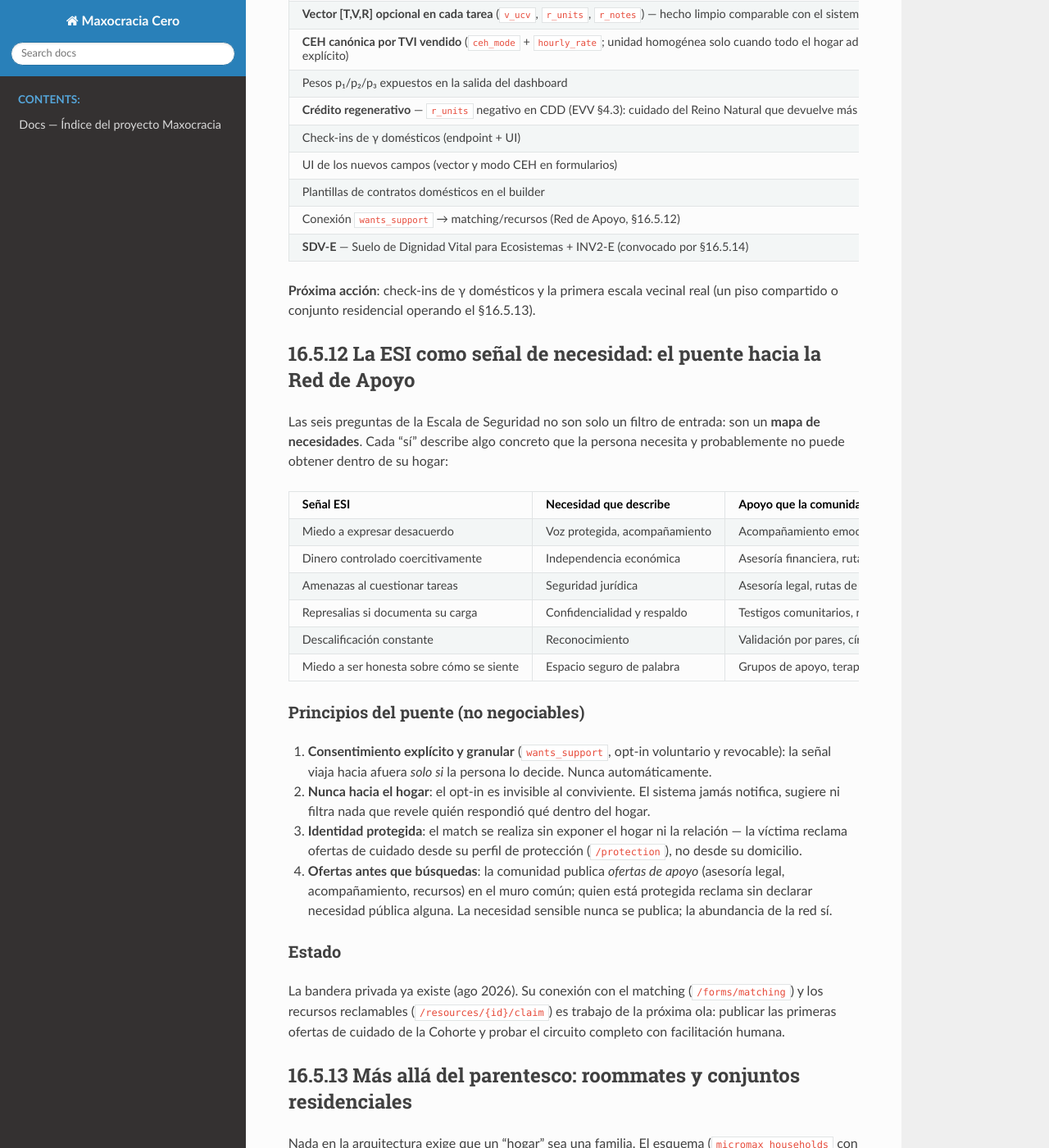
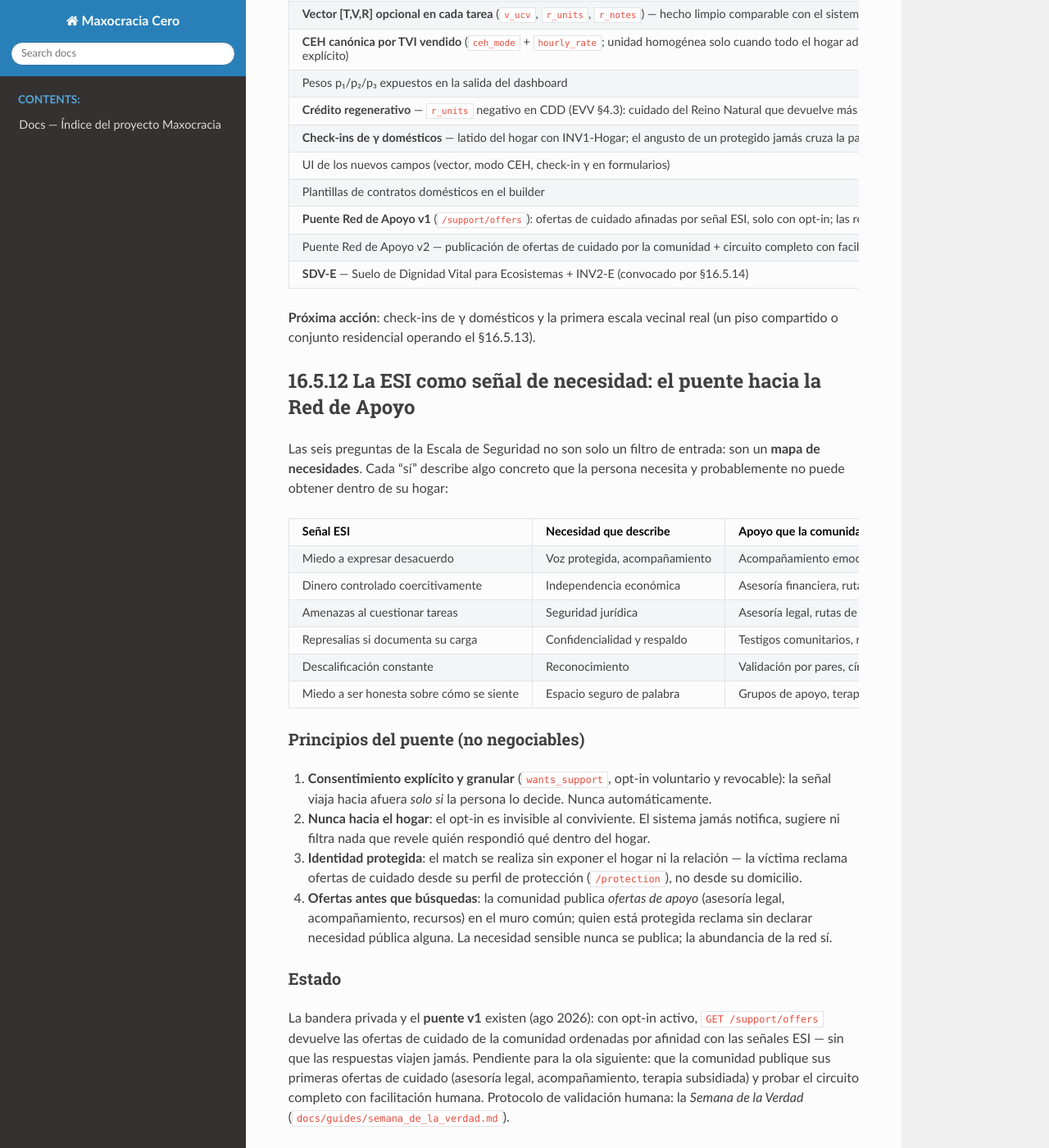
Before and after one commit to maxnelsonlopez/maxocracia-cero, a Sphinx documentation site: the page built from docs/book/edicion_3_dinamica/capitulo_16_5_micromaxocracia_canonica_220826.md, in a window 1280 px wide and 1400 px high, scrolled down 4650 px. Shown: the whole window at 82% size. Built offline with Sphinx 7.4.7 and the Read the Docs theme 3.1.0, drawn with Linux system fonts in a browser that asks for light colours; pages that are not in the unit, such as notebooks, are missing from menus.

Commit message:
docs(release): registra latido del hogar, red de apoyo v1 y semana de la verdad (v5.14)
Cap 16.5 estado actualizado (gamma y puente v1 en verde); guia Semana de la Verdad (protocolo n=1 de 7 dias con metricas que el informe v1.0 no tiene); changelog/readme/handoff/trazabilidad/atribucion al dia. Suite paralela 453/453 + validador conceptual OK.

```diff
--- a/docs/book/edicion_3_dinamica/capitulo_16_5_micromaxocracia_canonica_220826.md
+++ b/docs/book/edicion_3_dinamica/capitulo_16_5_micromaxocracia_canonica_220826.md
@@ -172,10 +172,11 @@ Ningún hogar existente queda invalidado:
 | **CEH canónica por TVI vendido** (`ceh_mode` + `hourly_rate`; unidad homogénea solo cuando todo el hogar adopta, fallback fiat con `ceh_unit` explícito) | 🟢 implementado (ago 2026) |
 | Pesos p₁/p₂/p₃ expuestos en la salida del dashboard | 🟢 implementado (ago 2026) |
 | **Crédito regenerativo** — `r_units` negativo en CDD (EVV §4.3): cuidado del Reino Natural que devuelve más de lo toma | 🟢 implementado (ago 2026, §16.5.14) |
-| Check-ins de γ domésticos (endpoint + UI) | 🔴 pendiente |
-| UI de los nuevos campos (vector y modo CEH en formularios) | 🔴 pendiente |
+| **Check-ins de γ domésticos** — latido del hogar con INV1-Hogar; el angusto de un protegido jamás cruza la pantalla ajena | 🟢 implementado (ago 2026) |
+| UI de los nuevos campos (vector, modo CEH, check-in γ en formularios) | 🔴 pendiente |
 | Plantillas de contratos domésticos en el builder | 🔴 pendiente (plantillas Cohorte ya existen) |
-| Conexión `wants_support` → matching/recursos (Red de Apoyo, §16.5.12) | 🔴 próxima ola |
+| **Puente Red de Apoyo v1** (`/support/offers`): ofertas de cuidado afinadas por señal ESI, solo con opt-in; las respuestas jamás viajan | 🟢 implementado (ago 2026) |
+| Puente Red de Apoyo v2 — publicación de ofertas de cuidado por la comunidad + circuito completo con facilitación humana | 🔴 próxima ola |
 | **SDV-E** — Suelo de Dignidad Vital para Ecosistemas + INV2-E (convocado por §16.5.14) | 🔴 próxima gran ramificación |
 
 **Próxima acción**: check-ins de γ domésticos y la primera escala vecinal real
@@ -210,9 +211,12 @@ obtener dentro de su hogar:
 
 ### Estado
 
-La bandera privada ya existe (ago 2026). Su conexión con el matching (`/forms/matching`) y los
-recursos reclamables (`/resources/{id}/claim`) es trabajo de la próxima ola: publicar las primeras
-ofertas de cuidado de la Cohorte y probar el circuito completo con facilitación humana.
+La bandera privada y el **puente v1** existen (ago 2026): con opt-in activo, `GET /support/offers`
+devuelve las ofertas de cuidado de la comunidad ordenadas por afinidad con las señales ESI — sin
+que las respuestas viajen jamás. Pendiente para la ola siguiente: que la comunidad publique sus
+primeras ofertas de cuidado (asesoría legal, acompañamiento, terapia subsidiada) y probar el
+circuito completo con facilitación humana. Protocolo de validación humana: la *Semana de la
+Verdad* (`docs/guides/semana_de_la_verdad.md`).
 
 ## 16.5.13 Más allá del parentesco: roommates y conjuntos residenciales
 
```
Also changed, not shown: CHANGELOG.md (+12 -0 lines), README.md (+1 -1 lines), docs/SESION_NEXT_PROMPT.md (+4 -1 lines), docs/architecture/atribuciones_sinteticas.md (+6 -0 lines), docs/architecture/mapa_trazabilidad_canonica.md (+2 -1 lines), docs/guides/semana_de_la_verdad.md (added, +61 -0 lines).
